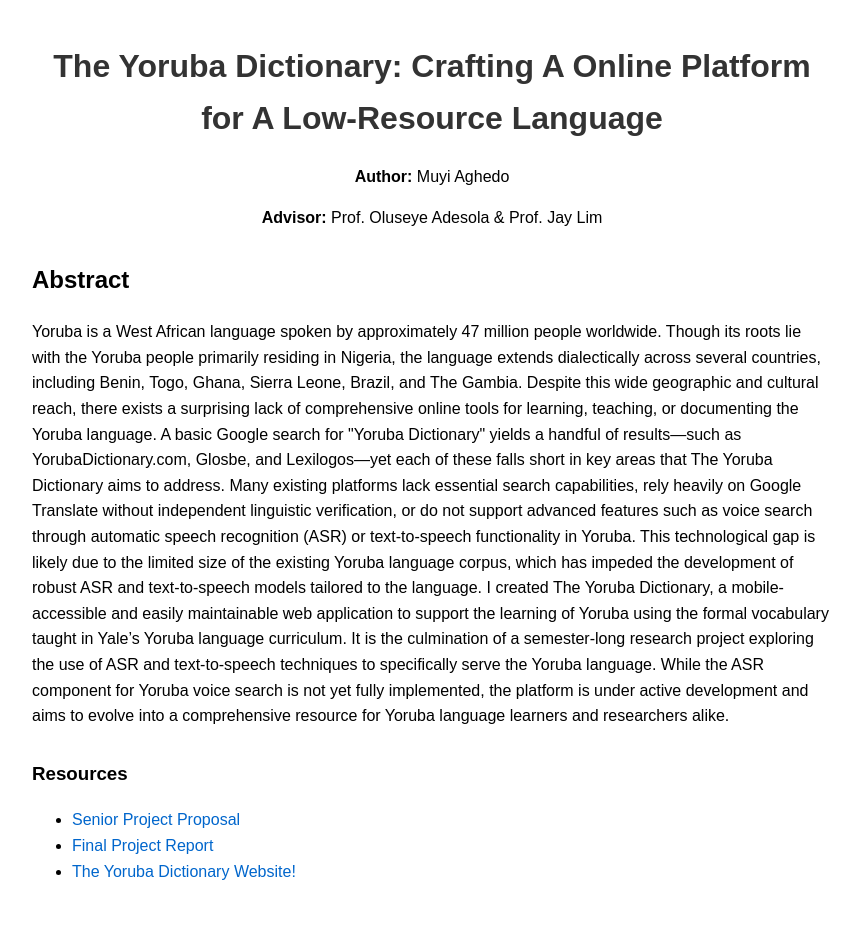
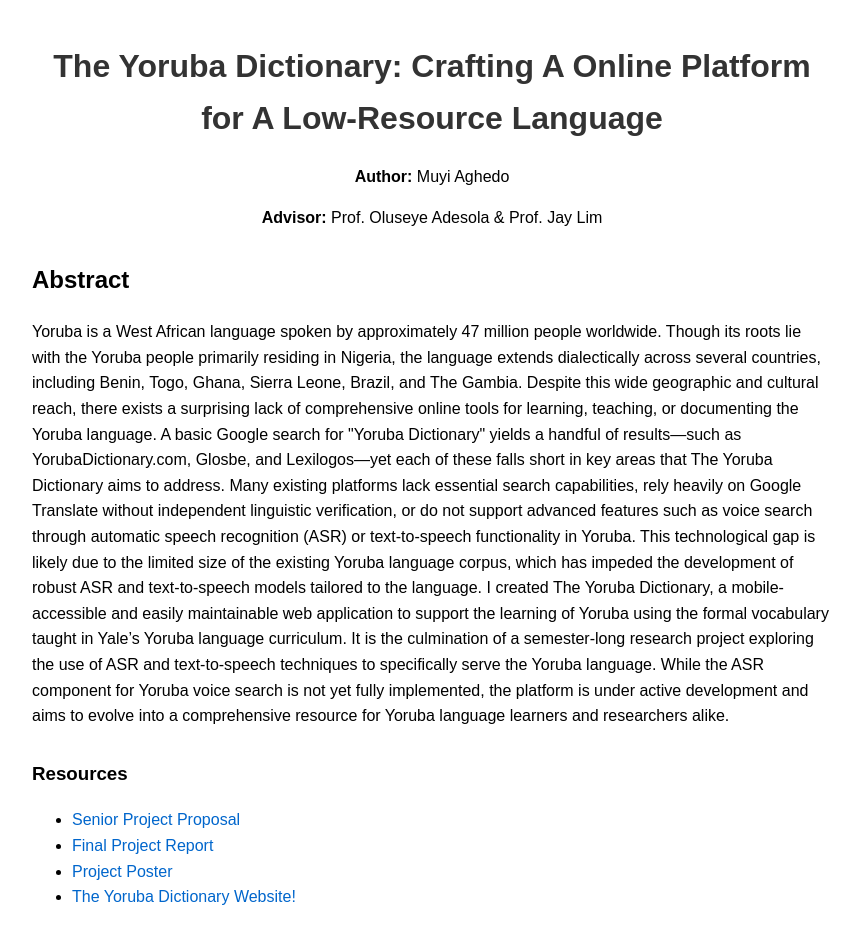
Before and after one commit to muy31/490_SeniorThesis, a plain HTML site: page index.html in a window 1280 px wide. Shown: the whole page, without its empty margins (208-1068 px from the left). Before the commit the page ends 920 px from the top, so only its background shows below. Drawn offline with Linux system fonts and the light colour scheme.

Commit message:
Final poster addition

```diff
--- a/index.html
+++ b/index.html
@@ -29,6 +29,7 @@
         <ul>
             <li><a href="Yoruba_Dictionary_Project_Proposal.pdf" target="_blank">Senior Project Proposal</a></li>
             <li><a href="Aghedo_CPSC_490_Final_Project_Report_Draft.pdf" target="_blank">Final Project Report</a></li>
+            <li><a href="Aghedo_Final_Poster_Presentation.pdf" target="_blank">Project Poster</a></li>
             <li><a href="https://yorubadictionary.yale.edu" target="_blank">The Yoruba Dictionary Website!</a></li>
         </ul>
     </div>
```
Also changed, not shown: 1 other file.
